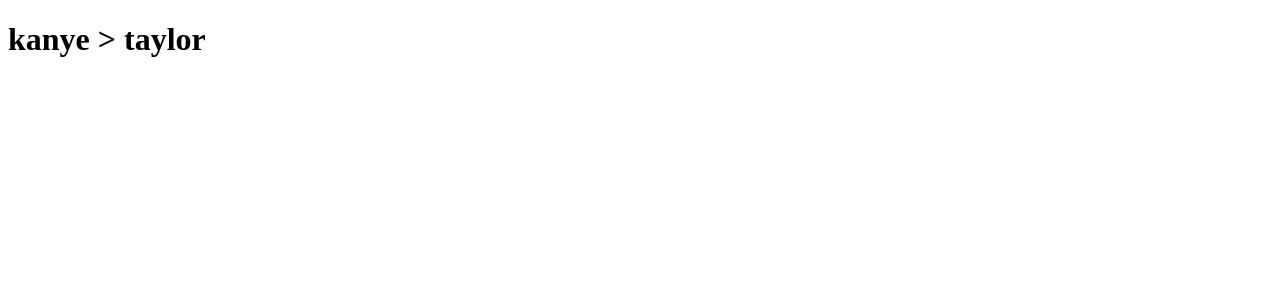
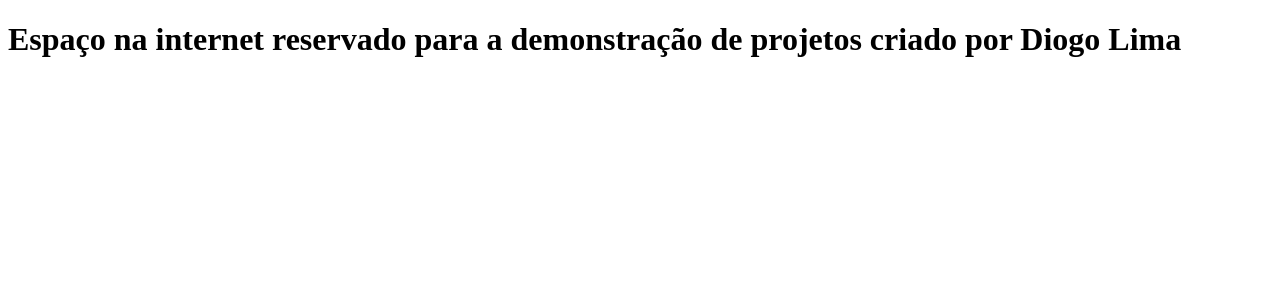
Before and after one commit to dioglima/clone-tabnews, a Next.js app: page / in a window 1280 px wide. Shown: the top 300 px of the page. Built offline with nearby package versions, Linux system fonts and the light colour scheme.

Commit message:
Proposito

```diff
--- a/pages/index.js
+++ b/pages/index.js
@@ -1,5 +1,10 @@
 function Home() {
-  return <h1>kanye {">"} taylor</h1>;
+  return (
+    <h1>
+      Espaço na internet reservado para a demonstração de projetos criado por
+      Diogo Lima
+    </h1>
+  );
 }
 
 export default Home;
```
